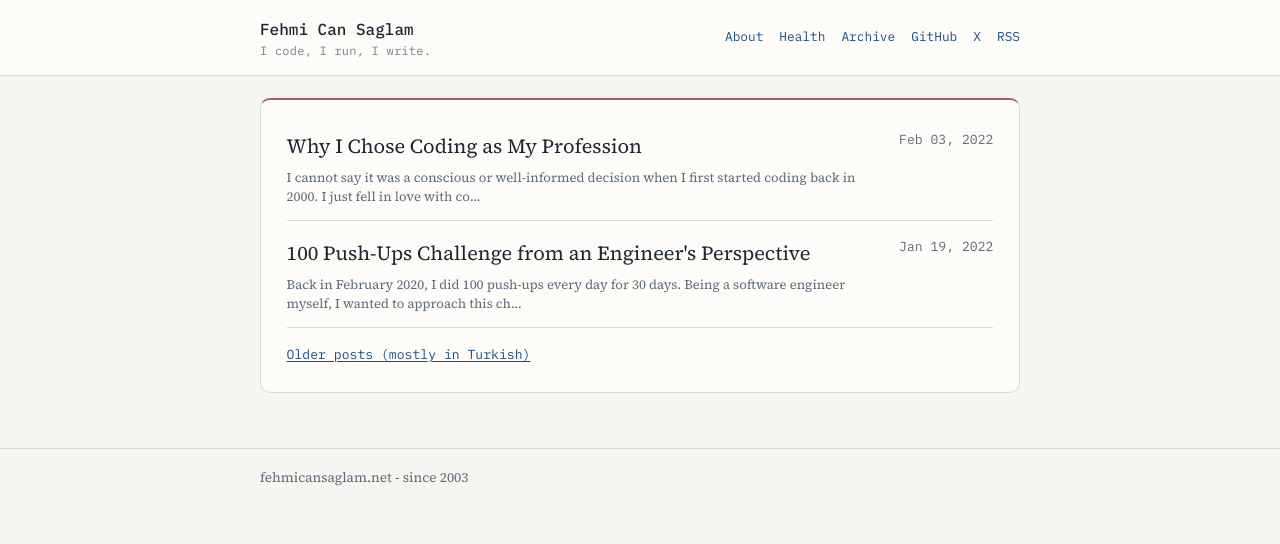
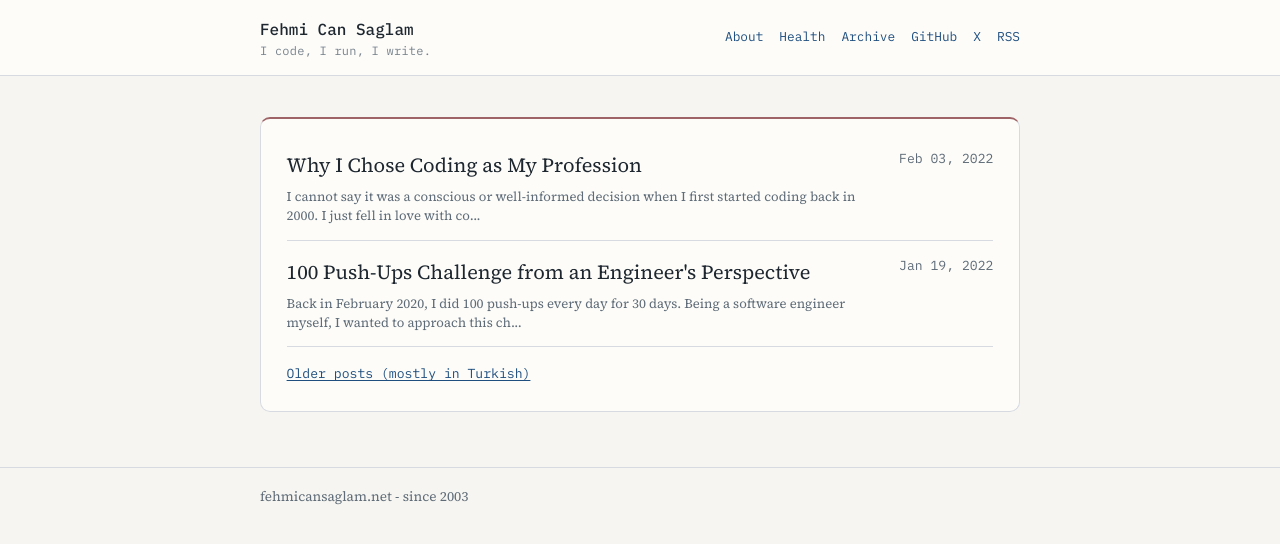
Before and after one commit to fehmicansaglam/fehmicansaglam.github.com, a Jekyll site: the page built from index.html, in a window 1280 px wide. Shown: the top 544 px of the page. Built offline with Jekyll 4.4.1, drawn with Linux system fonts in a browser that asks for light colours.

Commit message:
restore homepage top spacing while keeping list compact

```diff
--- a/assets/site.css
+++ b/assets/site.css
@@ -103,10 +103,6 @@ img {
 
 .page-main {
   padding: 2.6rem 0 3.4rem;
-}
-
-.home .page-main {
-  padding-top: 1.4rem;
 }
 
 .page-card {
```
